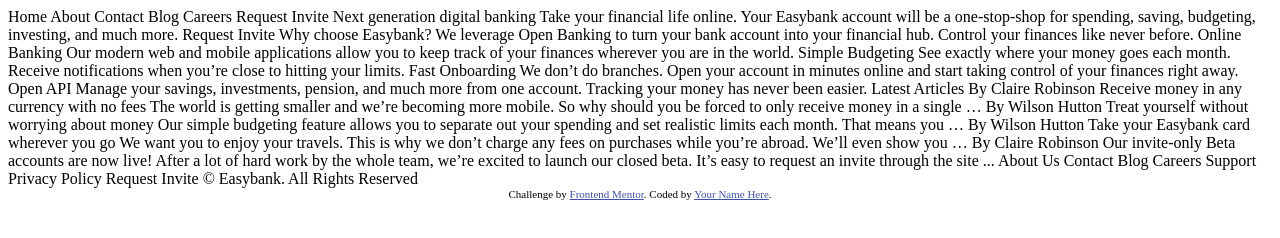
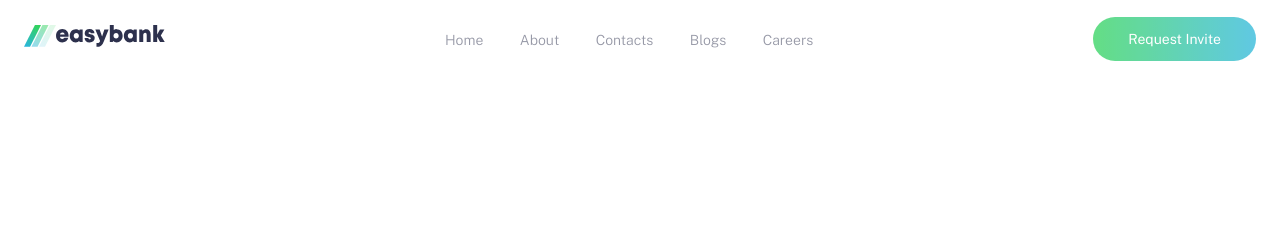
Before and after one commit to ivan-kuhta/easybank-landing-page, a plain HTML site: page index.html in a window 1280 px wide. Drawn offline with nearby package versions, Linux system fonts and the light colour scheme.

Commit message:
feat: add basic page layout && implement header

```diff
--- /dev/null
+++ b/app/js/script.js
@@ -0,0 +1 @@
+console.log('hello world');
--- /dev/null
+++ b/app/scss/_globals.scss
@@ -0,0 +1,83 @@
+html {
+  font-size: 100%;
+  box-sizing: border-box;
+}
+
+*, *::before, *::after {
+  box-sizing: inherit;
+}
+
+body{
+  margin: 0;
+  padding: 0;
+  font-family: 'Public Sans', sans-serif;
+  font-size: $font-med;
+  font-weight: 300;
+  color: $grayishBlue;
+  line-height: 1.3;
+}
+
+a, a:visited, a:hover{
+  text-decoration: none;
+  color: inherit;
+}
+
+// Flexbox
+.flex{
+  display: flex;
+
+  &-jc-sb{
+    justify-content: space-between;
+  }
+
+  &-jc-c{
+    justify-content: center;
+  }
+
+  &-ai-c{
+    align-items: center;
+  }
+}
+
+// Buttons
+button, .button {
+  padding: 0.875rem 2.1875rem;
+  border-radius: 50px;
+  cursor: pointer;
+  background: linear-gradient(to right, $limeGreen, $brightCyan, $limeGreen);
+  background-size: 200%;
+  // background-position: 0%;
+  border: 0;
+  color: $white;
+  font-size: $font-sm;
+  font-weight: 400;
+  font-family: inherit;
+  outline: none;
+}
+
+.button{
+  &__cta{
+    opacity: 0.75;
+    // transition: opacity 0.3s ease-in-out;
+    transition: all 0.3s ease-in-out;
+    &:hover{
+      background-position: 100%;
+      opacity: 1;
+    }
+  }
+}
+
+// Visivility
+.hide-for-mobile {
+  // hide for tablet and mobile
+  @include breakpoint-down(medium){
+    display: none;
+  }
+}
+
+.hide-for-desktop {
+  // hide for desktop viewport widths
+  @include breakpoint-up(large){
+    display: none;
+  }
+}
--- /dev/null
+++ b/app/scss/_header.scss
@@ -0,0 +1,56 @@
+.header{
+  nav{
+    padding: 1.0625rem 1.5rem;
+  }
+  &__logo{
+    img{
+      width: 8.8125rem;
+      height: 1.375rem;
+    }
+  }
+
+  &__menu{
+    > span {
+      display: block;
+      width: 26px;
+      height: 2px;
+      background-color: $darkBlue;
+
+      &:not(:last-child){
+        margin-bottom: 3px;
+      }
+    }
+  }
+
+  &__links {
+    a {
+      font-size: $font-sm;
+      transition: color 0.3s ease-in-out;
+      position: relative;
+
+      &:not(:last-child) {
+        margin-right: 32px;
+      }
+
+      &::before{
+        content: '';
+        display: block;
+        position: absolute;
+        height: 5px;
+        left: 0;
+        right: 0;
+        bottom: -30px;
+        background: linear-gradient(to right, $limeGreen, $brightCyan);
+        opacity: 0;
+        transition: opacity 0.3s ease-in-out;
+      }
+
+      &:hover{
+        color: $darkBlue;
+        &::before{
+          opacity: 1;
+        }
+      }
+    }
+  }
+}
--- /dev/null
+++ b/app/scss/_mixins.scss
@@ -0,0 +1,21 @@
+@media (min-width: 64rem) {
+  // styles go here
+}
+
+// 640px, 1024px, 1400px
+$breakpoints-up: ("medium": "40rem", "large": "64rem", "xlarge": "87.5em");
+
+// 639px, 1023px, 1399px
+$breakpoints-down: ("small": "39.9375em", "medium": "63.937rem", "large": "87.4375rem");
+
+@mixin breakpoint-up($size) {
+  @media (min-width: map-get($breakpoints-up, $size)) {
+    @content;
+  }
+}
+
+@mixin breakpoint-down($size) {
+  @media (max-width: map-get($breakpoints-down, $size)) {
+    @content;
+  }
+}
--- /dev/null
+++ b/app/scss/_variables.scss
@@ -0,0 +1,11 @@
+// Colors
+$darkBlue: hsl(233, 26%, 24%);
+$limeGreen: hsl(136, 65%, 51%);
+$brightCyan: hsl(192, 70%, 51%);
+$grayishBlue: hsl(233, 8%, 62%);
+$lightGraylishBlue: hsl(220, 16%, 96%);
+$veryLightGray: hsl(0, 0%, 98%);
+$white: hsl(0, 0%, 100%);
+
+$font-med: 1.125rem;
+$font-sm: 0.875rem;
--- /dev/null
+++ b/app/scss/style.scss
@@ -0,0 +1,4 @@
+@import 'variables';
+@import 'mixins';
+@import 'globals';
+@import 'header';
--- a/index.html
+++ b/index.html
@@ -1,21 +1,59 @@
 <!DOCTYPE html>
 <html lang="en">
+
 <head>
   <meta charset="UTF-8">
-  <meta name="viewport" content="width=device-width, initial-scale=1.0"> <!-- displays site properly based on user's device -->
+  <meta name="viewport" content="width=device-width, initial-scale=1.0">
+  <!-- displays site properly based on user's device -->
 
   <link rel="icon" type="image/png" sizes="32x32" href="./images/favicon-32x32.png">
-
+  <link rel="preconnect" href="https://fonts.gstatic.com">
+  <link href="https://fonts.googleapis.com/css2?family=Public+Sans:wght@300;400&display=swap" rel="stylesheet">
+  <link rel="stylesheet" href="/dist/css/style.css">
   <title>Frontend Mentor | Easybank landing page</title>
 
   <!-- Feel free to remove these styles or customise in your own stylesheet 👍 -->
+
+
   <style>
-    .attribution { font-size: 11px; text-align: center; }
-    .attribution a { color: hsl(228, 45%, 44%); }
+    .attribution {
+      font-size: 11px;
+      text-align: center;
+    }
+
+    .attribution a {
+      color: hsl(228, 45%, 44%);
+    }
   </style>
 </head>
+
 <body>
+  <header class="header">
+    <nav class="flex flex-jc-sb flex-ai-c">
+      <a href="/" class="header__logo">
+        <img src="/images/logo.svg" alt="Easybank">
+      </a>
 
+      <a href="#" class="header__menu hide-for-desktop">
+        <span></span>
+        <span></span>
+        <span></span>
+      </a>
+
+      <div class="header__links hide-for-mobile">
+        <a href="#">Home</a>
+        <a href="#">About</a>
+        <a href="#">Contacts</a>
+        <a href="#">Blogs</a>
+        <a href="#">Careers</a>
+      </div>
+
+      <button type="button" class="button__cta hide-for-mobile">Request Invite</button>
+    </nav>
+
+
+  </header>
+  <!--
   Home
   About
   Contact
@@ -91,11 +129,14 @@
 
   Request Invite
 
-  © Easybank. All Rights Reserved
+  © Easybank. All Rights Reserved -->
 
-  <div class="attribution">
+  <!-- <div class="attribution">
     Challenge by <a href="https://www.frontendmentor.io?ref=challenge" target="_blank">Frontend Mentor</a>.
     Coded by <a href="#">Your Name Here</a>.
-  </div>
+  </div> -->
+
+  <script src="/app/js/script.js"></script>
 </body>
+
 </html>
```
Also changed, not shown: dist/css/style.css (added), 1 other file.
